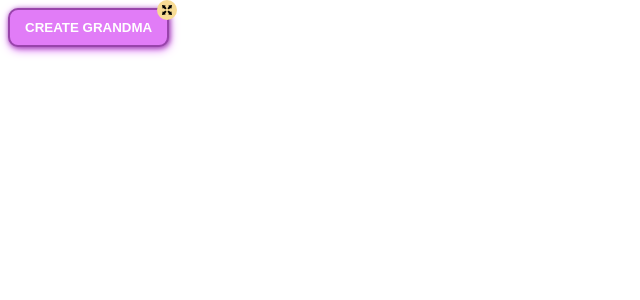
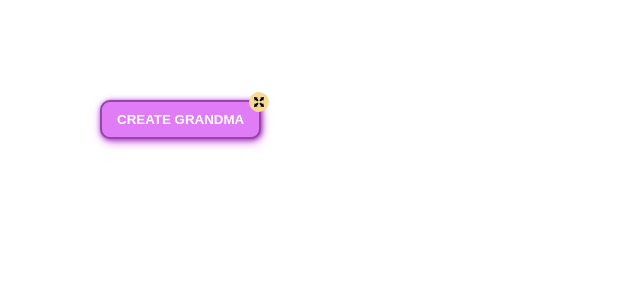
Before and after one commit to ArturZybin/grandma-editor, a React (Create React App) app: page / in a window 1280 px wide. Shown: the top 300 px of the page, without its empty margins (0-640 px from the left). Built offline with nearby package versions, Linux system fonts and the light colour scheme.

Commit message:
add random grandmas position generation

```diff
--- a/src/App.tsx
+++ b/src/App.tsx
@@ -1,16 +1,28 @@
 import React from 'react';
+import styled from 'styled-components';
+
 import { Form } from './components/Form';
 import { Grandmas } from './components/grandmas/Grandmas';
 import { OpenFormButton } from './components/OpenFormButton';
 
+import './style.css'
+
+const AppContainer = styled.div`
+    overflow: hidden;
+
+    box-sizing: border-box;
+    width: 100vw;
+    height: 100vh;
+`
+
 
 function App() {
     return (
-        <>
+        <AppContainer>
             <OpenFormButton />
             <Form />
             <Grandmas />
-        </>
+        </AppContainer>
     );
 }
 
--- a/src/components/OpenFormButton.tsx
+++ b/src/components/OpenFormButton.tsx
@@ -12,6 +12,7 @@ export const OpenFormButton: React.FC = () => {
         <Draggable
             axis="both"
             handle=".dragInitiator"
+            defaultPosition={{ x: 100, y: 100 }}
         >
             <Button onClick={() => showForm()} style={{ position: 'absolute', zIndex: 3 }}>
                 <DragInitiator />
--- a/src/components/grandmas/Grandma.tsx
+++ b/src/components/grandmas/Grandma.tsx
@@ -8,10 +8,10 @@ import { GrandmaSVG } from '../grandmaSVG'
 import { DragInitiator } from '../DragInitiator'
 import { Button } from '../Button'
 
-const GrandmaContainer = styled.div<{overlayed: boolean}>`
+const GrandmaContainer = styled.div<{ overlayed: boolean }>`
     position: absolute;
 
-    width: 200px;
+    width: 220px;
     padding: 10px;
 
     text-align: center;
@@ -21,6 +21,7 @@ const GrandmaContainer = styled.div<{overlayed: boolean}>`
     border-radius: 10px;
     background-color: #fdf5e0;
     box-shadow: 1px 4px 10px #f5d177;
+    box-sizing: border-box;
 
     z-index: ${props => props.overlayed ? '2' : '1'};
 `
@@ -61,6 +62,10 @@ export const Grandma: React.FC<Props> = observer(({ grandma }) => {
         <Draggable
             axis="both"
             handle=".dragInitiator"
+            defaultPosition={{
+                x: Math.floor(Math.random() * (document.documentElement.clientWidth - 200)),
+                y: Math.floor(Math.random() * (document.documentElement.clientHeight - 400))
+            }}
         >
             <GrandmaContainer overlayed={grandma.globalStore.overlayedGrandma === grandma} onClick={grandma.setIsOverlayed} >
                 <DragInitiator onMouseDown={grandma.setIsOverlayed} />
--- /dev/null
+++ b/src/style.css
@@ -0,0 +1,3 @@
+body {
+    margin: 0;
+}
--- a/src/style.scss
+++ /dev/null
@@ -1,17 +0,0 @@
-div {
-    font-family: Arial, Helvetica, sans-serif;
-
-    position: absolute;
-    top: 0;
-    right: 0;
-    left: 0;
-
-    padding: 10px;
-
-    text-align: center;
-
-    color: #fff;
-    border-top-left-radius: 10px;
-    border-top-right-radius: 10px;
-    background-color: #b00020;
-}
```
Also changed, not shown: 1 other file (tests, documents, lock files or other folders).
